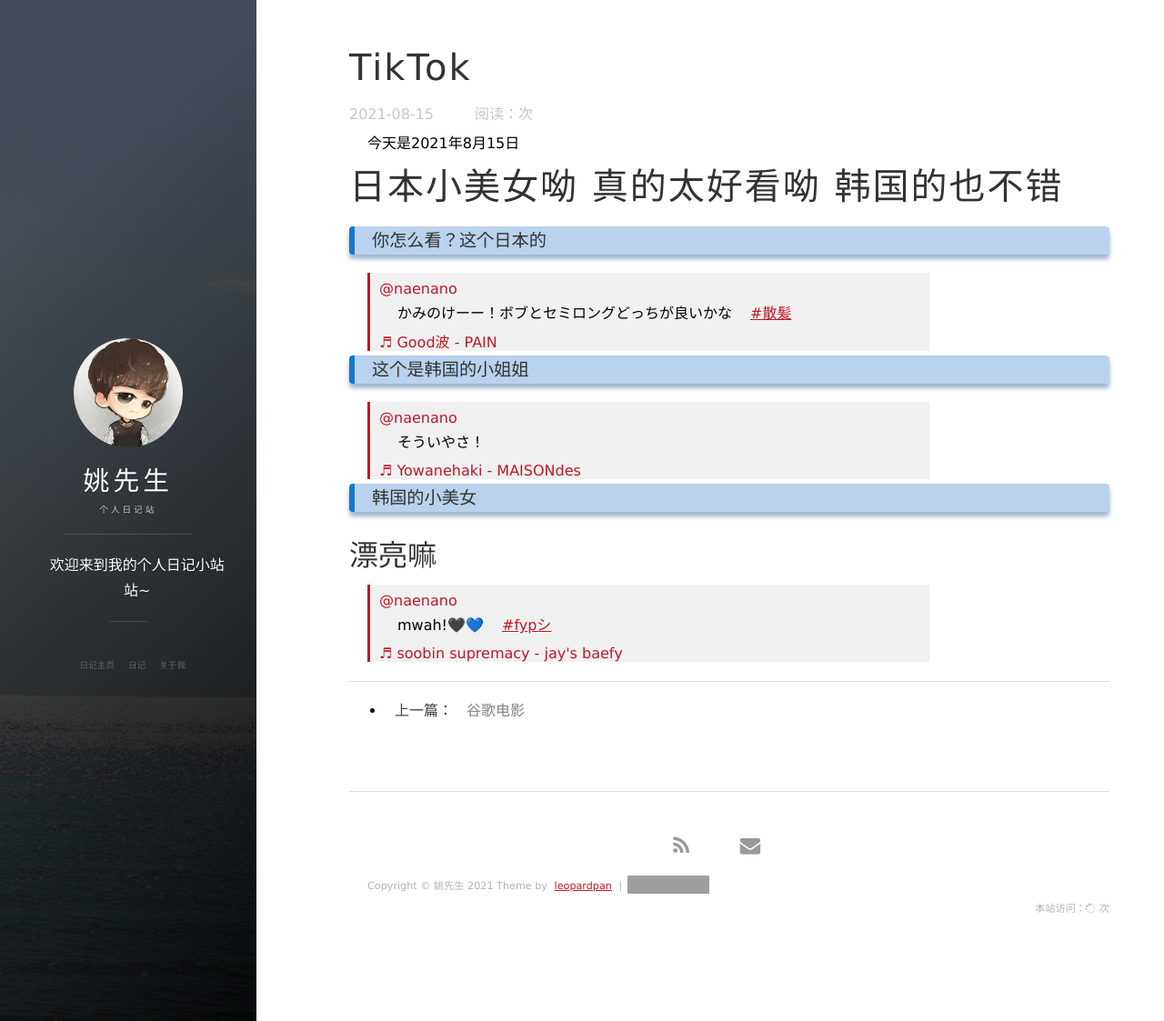
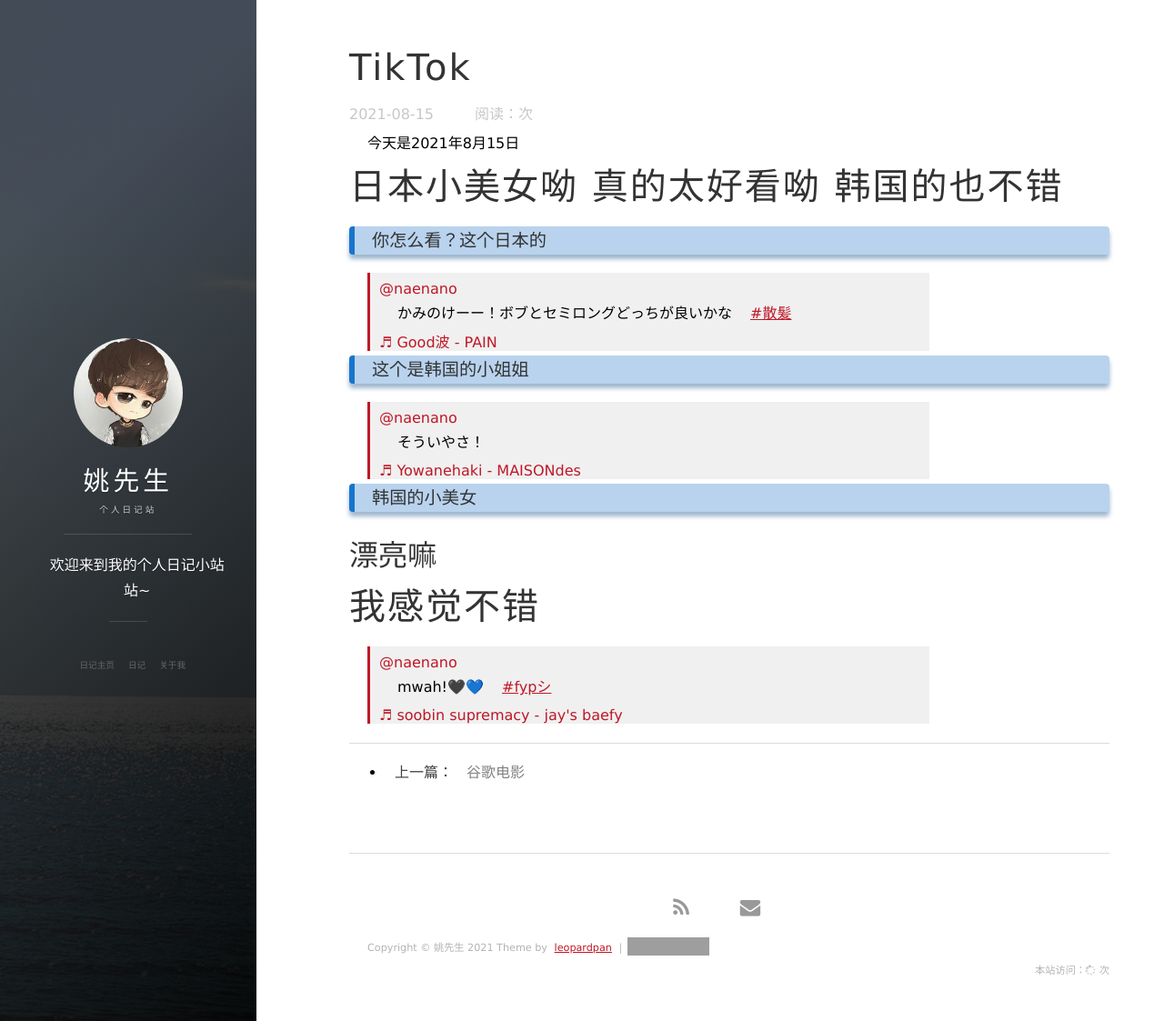
Before and after one commit to Killer-Yao/blog.github.io, a Jekyll site: the page built from _posts/2021-08-15-TikTok.md, in a window 1280 px wide and 1123 px high. Shown: the whole window at 91% size. Built offline with Jekyll 4.4.1, drawn with Linux system fonts in a browser that asks for light colours; nearby versions of some CDN libraries; a script that is not in the unit is left out; comment, search, counter and statistics services are not loaded; grey boxes are pictures that could not be loaded.

Commit message:
Update 2021-08-15-TikTok.md

```diff
--- a/_posts/2021-08-15-TikTok.md
+++ b/_posts/2021-08-15-TikTok.md
@@ -19,5 +19,5 @@ tags:  Jpan美女
 ### 韩国的小美女
 
 ## 漂亮嘛
-
+# 我感觉不错
 <blockquote class="tiktok-embed" cite="https://www.tiktok.com/@naenano/video/6995109111939616002" data-video-id="6995109111939616002" style="max-width: 605px;min-width: 325px;" > <section> <a target="_blank" title="@naenano" href="https://www.tiktok.com/@naenano">@naenano</a> <p>mwah!🖤💙　<a title="fypシ" target="_blank" href="https://www.tiktok.com/tag/fyp%E3%82%B7">#fypシ</a></p> <a target="_blank" title="♬ soobin supremacy - jay's baefy" href="https://www.tiktok.com/music/soobin-supremacy-6980237680554609434">♬ soobin supremacy - jay's baefy</a> </section> </blockquote> <script async src="https://www.tiktok.com/embed.js"></script>
```
